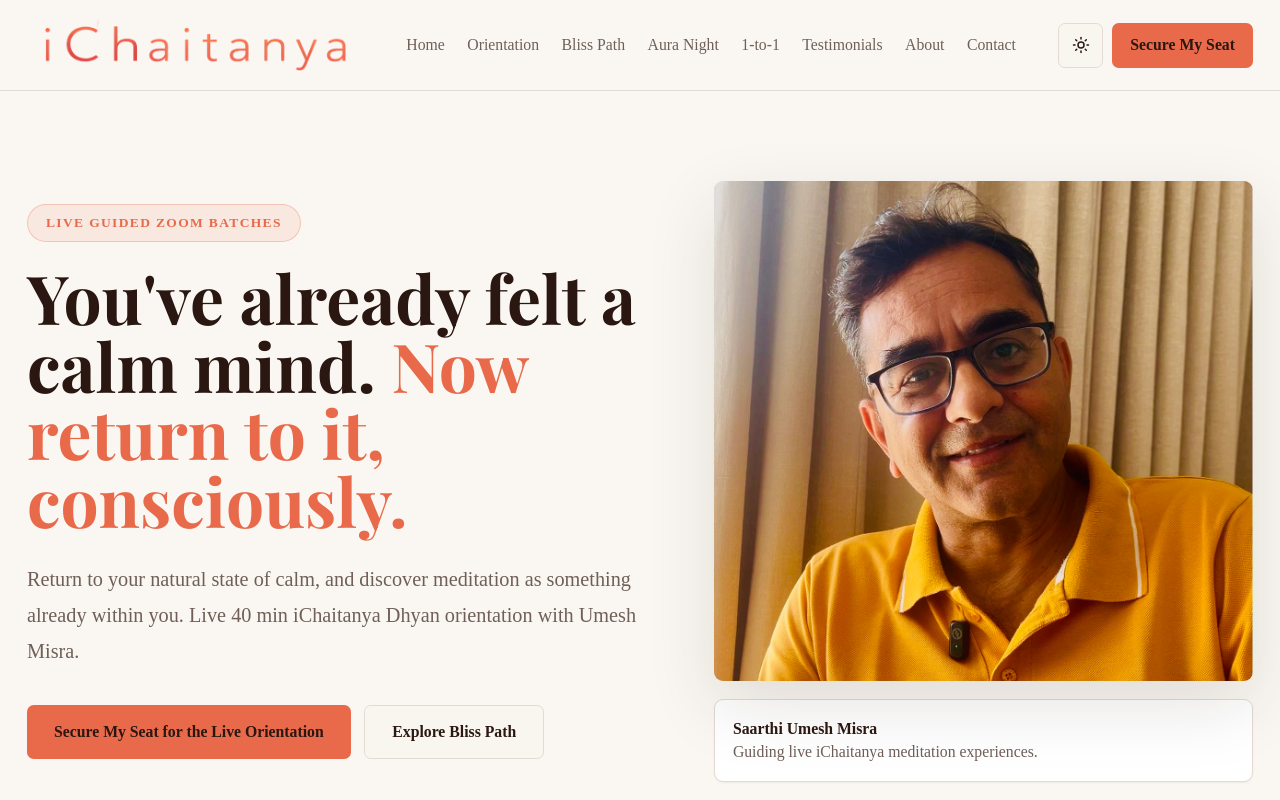
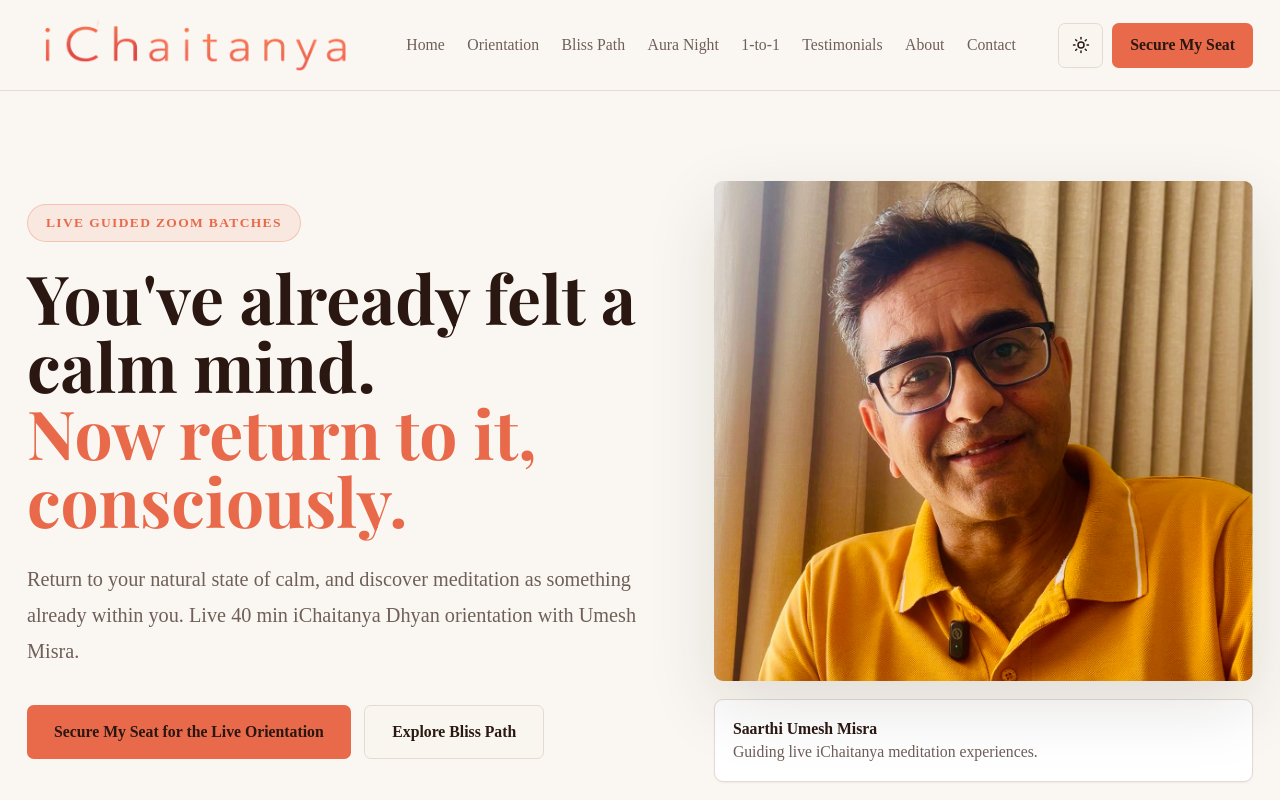
Before and after one commit to nikhilmishra11/ichaitanya, a Next.js app: page / in a window 1280 px wide. Shown: the top 800 px of the page. Built offline with nearby package versions, Linux system fonts and the light colour scheme; a web font is replaced by a local one.

Commit message:
Break homepage hero accent text onto new line

```diff
--- a/src/app/page.tsx
+++ b/src/app/page.tsx
@@ -13,7 +13,8 @@
           <div className="flex flex-col justify-center">
             <p className="mb-5 w-fit rounded-full border border-accent/30 bg-accent/10 px-4 py-2 text-xs font-bold uppercase tracking-widest text-accent">Live guided Zoom batches</p>
             <h1 className="font-serif text-4xl font-bold leading-[1.08] text-primary sm:text-6xl dark:text-foreground">
-              You&apos;ve already felt a calm mind. <span className="text-accent">Now return to it, consciously.</span>
+              You&apos;ve already felt a calm mind.
+              <span className="block text-accent">Now return to it, consciously.</span>
             </h1>
             <p className="mt-6 max-w-2xl text-lg leading-8 text-muted-foreground">
               Return to your natural state of calm, and discover meditation as something already within you. Live 40 min iChaitanya Dhyan orientation with Umesh Misra.
```
